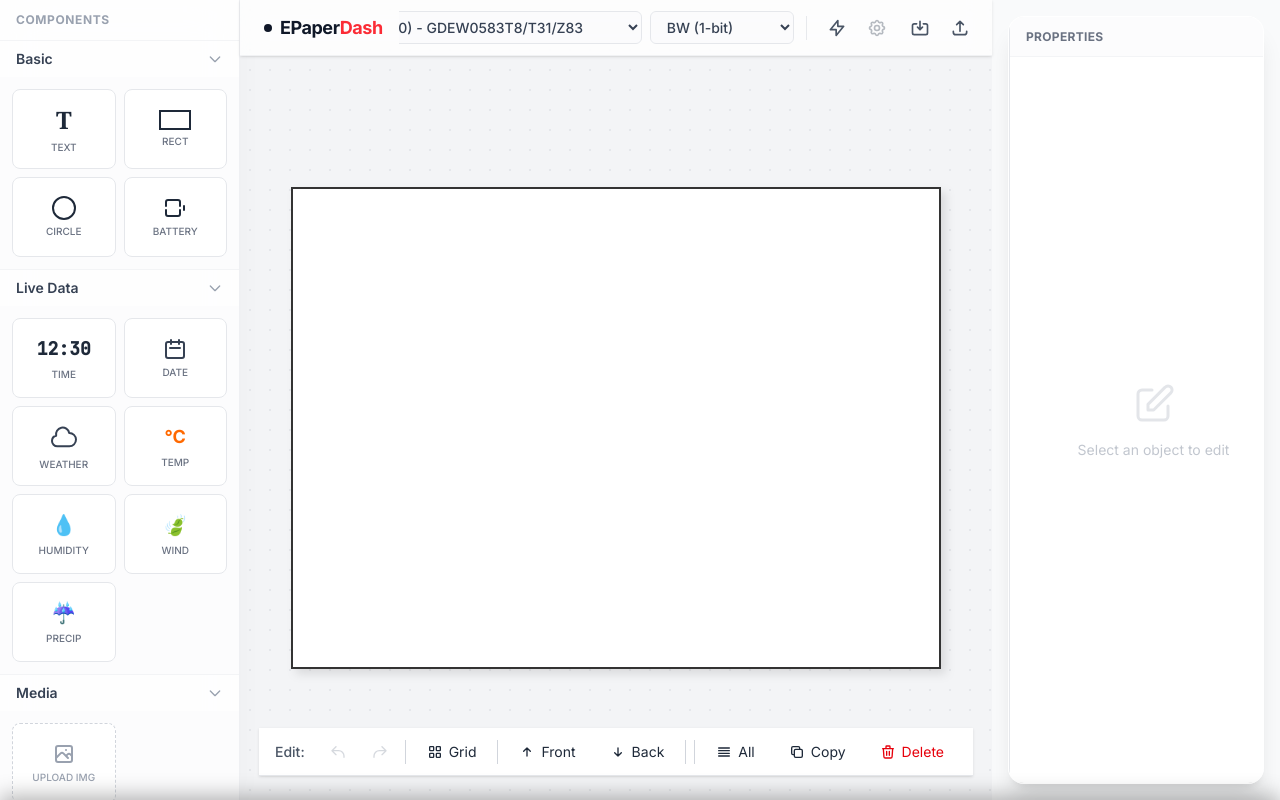
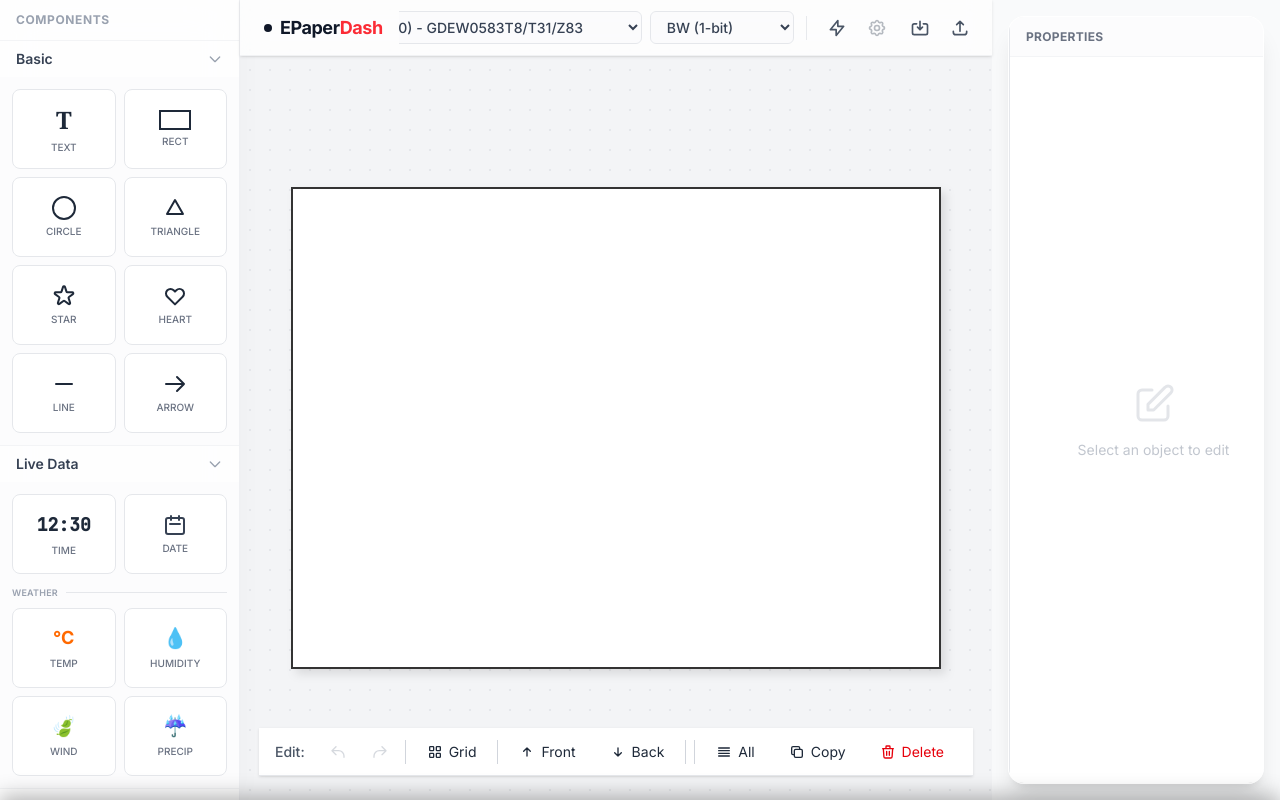
Before and after one commit to liaochihung/EPaperDash, a Vue app in the folder web/: page / in a window 1280 px wide. Built offline with nearby package versions, Linux system fonts and the light colour scheme.

Commit message:
add new shape

```diff
--- a/web/src/App.vue
+++ b/web/src/App.vue
@@ -100,10 +100,13 @@ const handleUndo = () => canvasEditorRef.value?.undo();
 const handleRedo = () => canvasEditorRef.value?.redo();
 const handleAddTime = () => canvasEditorRef.value?.addTimeNode();
 const handleAddDate = () => canvasEditorRef.value?.addDateNode();
-const handleAddWeather = () => canvasEditorRef.value?.addWeatherNode();
 const handleAddRect = () => canvasEditorRef.value?.addRect();
 const handleAddCircle = () => canvasEditorRef.value?.addCircle();
-const handleAddBattery = () => canvasEditorRef.value?.addBatteryNode();
+const handleAddTriangle = () => canvasEditorRef.value?.addTriangle();
+const handleAddStar = () => canvasEditorRef.value?.addStar();
+const handleAddHeart = () => canvasEditorRef.value?.addHeart();
+const handleAddLine = () => canvasEditorRef.value?.addLine();
+const handleAddArrow = () => canvasEditorRef.value?.addArrow();
 const handleSelectAll = () => canvasEditorRef.value?.selectAll();
 
 // Weather sub-components
@@ -240,10 +243,13 @@ watch(selectedObject, (newVal) => {
       @add-image="handleAddImage"
       @add-time="handleAddTime"
       @add-date="handleAddDate"
-      @add-weather="handleAddWeather"
       @add-rect="handleAddRect"
       @add-circle="handleAddCircle"
-      @add-battery="handleAddBattery"
+      @add-triangle="handleAddTriangle"
+      @add-star="handleAddStar"
+      @add-heart="handleAddHeart"
+      @add-line="handleAddLine"
+      @add-arrow="handleAddArrow"
       @add-weather-temp="handleAddWeatherTemp"
       @add-weather-humidity="handleAddWeatherHumidity"
       @add-weather-wind="handleAddWeatherWind"
--- a/web/src/components/ToolSidebar.vue
+++ b/web/src/components/ToolSidebar.vue
@@ -2,8 +2,8 @@
 import { ref } from 'vue';
 
 const emit = defineEmits([
-    'add-text', 'add-image', 'add-time', 'add-date', 'add-weather',
-    'add-rect', 'add-circle', 'add-battery',
+    'add-text', 'add-image', 'add-time', 'add-date',
+    'add-rect', 'add-circle', 'add-triangle', 'add-star', 'add-heart', 'add-line', 'add-arrow',
     // Weather sub-components
     'add-weather-temp', 'add-weather-humidity', 'add-weather-wind', 'add-weather-precip', 'add-weather-icon'
 ]);
@@ -90,16 +90,66 @@ const handleDragStart = (e, type, payload = null) => {
                     <div
                         class="h-20 bg-white border border-gray-200 rounded-lg flex flex-col items-center justify-center hover:border-blue-400 hover:shadow-sm cursor-grab active:cursor-grabbing transition-all hover:-translate-y-0.5"
                         draggable="true"
-                        @dragstart="(e) => handleDragStart(e, 'battery')"
-                        @click="$emit('add-battery')"
+                        @dragstart="(e) => handleDragStart(e, 'triangle')"
+                        @click="$emit('add-triangle')"
                     >
-                        <!-- Simple Battery Icon -->
+                        <!-- Triangle Icon -->
                         <svg class="h-6 w-6 text-gray-800 mb-1" fill="none" viewBox="0 0 24 24" stroke="currentColor">
-                           <path stroke-linecap="round" stroke-linejoin="round" stroke-width="2" d="M12 18v-2a6 6 0 016-6v0a6 6 0 016 6v2a6 6 0 01-6 6v0a6 6 0 01-6-6zm-6-2v2a6 6 0 016 6v0a6 6 0 016-6v-2a6 6 0 01-6-6v0a6 6 0 01-6 6z" style="display:none" />
-                           <!-- Real Battery Path -->
-                           <path stroke-linecap="round" stroke-linejoin="round" stroke-width="2" d="M3 10V6a2 2 0 012-2h10a2 2 0 012 2v4M3 14v4a2 2 0 002 2h10a2 2 0 002-2v-4M21 10v4" />
+                            <path stroke-linecap="round" stroke-linejoin="round" stroke-width="2" d="M12 4l8 14H4L12 4z" />
                         </svg>
-                        <span class="text-[10px] text-gray-500 uppercase font-medium">Battery</span>
+                        <span class="text-[10px] text-gray-500 uppercase font-medium">Triangle</span>
+                    </div>
+
+                    <div
+                        class="h-20 bg-white border border-gray-200 rounded-lg flex flex-col items-center justify-center hover:border-yellow-400 hover:shadow-sm cursor-grab active:cursor-grabbing transition-all hover:-translate-y-0.5"
+                        draggable="true"
+                        @dragstart="(e) => handleDragStart(e, 'star')"
+                        @click="$emit('add-star')"
+                    >
+                        <!-- Star Icon -->
+                        <svg class="h-6 w-6 text-gray-800 mb-1" fill="none" viewBox="0 0 24 24" stroke="currentColor">
+                            <path stroke-linecap="round" stroke-linejoin="round" stroke-width="2" d="M11.049 2.927c.3-.921 1.603-.921 1.902 0l1.519 4.674a1 1 0 00.95.69h4.915c.969 0 1.371 1.24.588 1.81l-3.976 2.888a1 1 0 00-.363 1.118l1.518 4.674c.3.922-.755 1.688-1.538 1.118l-3.976-2.888a1 1 0 00-1.176 0l-3.976 2.888c-.783.57-1.838-.197-1.538-1.118l1.518-4.674a1 1 0 00-.363-1.118l-3.976-2.888c-.784-.57-.38-1.81.588-1.81h4.914a1 1 0 00.951-.69l1.519-4.674z" />
+                        </svg>
+                        <span class="text-[10px] text-gray-500 uppercase font-medium">Star</span>
+                    </div>
+
+                    <div
+                        class="h-20 bg-white border border-gray-200 rounded-lg flex flex-col items-center justify-center hover:border-red-400 hover:shadow-sm cursor-grab active:cursor-grabbing transition-all hover:-translate-y-0.5"
+                        draggable="true"
+                        @dragstart="(e) => handleDragStart(e, 'heart')"
+                        @click="$emit('add-heart')"
+                    >
+                        <!-- Heart Icon -->
+                        <svg class="h-6 w-6 text-gray-800 mb-1" fill="none" viewBox="0 0 24 24" stroke="currentColor">
+                            <path stroke-linecap="round" stroke-linejoin="round" stroke-width="2" d="M4.318 6.318a4.5 4.5 0 000 6.364L12 20.364l7.682-7.682a4.5 4.5 0 00-6.364-6.364L12 7.636l-1.318-1.318a4.5 4.5 0 00-6.364 0z" />
+                        </svg>
+                        <span class="text-[10px] text-gray-500 uppercase font-medium">Heart</span>
+                    </div>
+
+                    <div
+                        class="h-20 bg-white border border-gray-200 rounded-lg flex flex-col items-center justify-center hover:border-blue-400 hover:shadow-sm cursor-grab active:cursor-grabbing transition-all hover:-translate-y-0.5"
+                        draggable="true"
+                        @dragstart="(e) => handleDragStart(e, 'line')"
+                        @click="$emit('add-line')"
+                    >
+                        <!-- Line Icon -->
+                        <svg class="h-6 w-6 text-gray-800 mb-1" fill="none" viewBox="0 0 24 24" stroke="currentColor">
+                            <path stroke-linecap="round" stroke-linejoin="round" stroke-width="2" d="M4 12h16" />
+                        </svg>
+                        <span class="text-[10px] text-gray-500 uppercase font-medium">Line</span>
+                    </div>
+
+                    <div
+                        class="h-20 bg-white border border-gray-200 rounded-lg flex flex-col items-center justify-center hover:border-blue-400 hover:shadow-sm cursor-grab active:cursor-grabbing transition-all hover:-translate-y-0.5"
+                        draggable="true"
+                        @dragstart="(e) => handleDragStart(e, 'arrow')"
+                        @click="$emit('add-arrow')"
+                    >
+                        <!-- Arrow Icon -->
+                        <svg class="h-6 w-6 text-gray-800 mb-1" fill="none" viewBox="0 0 24 24" stroke="currentColor">
+                            <path stroke-linecap="round" stroke-linejoin="round" stroke-width="2" d="M14 5l7 7m0 0l-7 7m7-7H3" />
+                        </svg>
+                        <span class="text-[10px] text-gray-500 uppercase font-medium">Arrow</span>
                     </div>
                 </div>
             </div>
@@ -137,16 +187,10 @@ const handleDragStart = (e, type, payload = null) => {
                         <span class="text-[10px] text-gray-500 uppercase font-medium">Date</span>
                     </div>
 
-                    <div
-                        class="h-20 bg-white border border-gray-200 rounded-lg flex flex-col items-center justify-center hover:border-blue-400 hover:shadow-sm cursor-grab active:cursor-grabbing transition-all hover:-translate-y-0.5"
-                        draggable="true"
-                        @dragstart="(e) => handleDragStart(e, 'weather')"
-                        @click="$emit('add-weather')"
-                    >
-                         <svg xmlns="http://www.w3.org/2000/svg" class="h-8 w-8 text-gray-700 mb-1" fill="none" viewBox="0 0 24 24" stroke="currentColor">
-                            <path stroke-linecap="round" stroke-linejoin="round" stroke-width="1.5" d="M3 15a4 4 0 004 4h9a5 5 0 10-.1-9.999 5.002 5.002 0 10-9.78 2.096A4.001 4.001 0 003 15z" />
-                        </svg>
-                        <span class="text-[10px] text-gray-500 uppercase font-medium">Weather</span>
+                    <!-- Weather Sub-header -->
+                    <div class="col-span-2 flex items-center gap-2 mt-1">
+                        <span class="text-[9px] text-gray-400 uppercase font-semibold tracking-wide">Weather</span>
+                        <div class="flex-1 h-px bg-gray-200"></div>
                     </div>
 
                     <!-- Weather Sub-Components -->
--- a/web/src/composables/useKonvaCanvas.js
+++ b/web/src/composables/useKonvaCanvas.js
@@ -1056,6 +1056,115 @@ export function useKonvaCanvas(stageContainer, props, emit) {
         emit('change');
     };
 
+    const addTriangle = (pos = { x: 50, y: 50 }) => {
+        if (!paperGroup.value) return;
+        const size = 80;
+        const height = size * Math.sqrt(3) / 2;
+        const triangle = new Konva.Line({
+            x: pos.x,
+            y: pos.y,
+            points: [size / 2, 0, size, height, 0, height],
+            closed: true,
+            fill: 'transparent',
+            stroke: 'black',
+            strokeWidth: 2,
+            draggable: true,
+            id: `triangle-${Date.now()}`,
+            name: 'editable-shape'
+        });
+        setupCursorEvents(triangle);
+        paperGroup.value.add(triangle);
+        selectNode(triangle);
+        saveHistory();
+        emit('change');
+    };
+
+    const addStar = (pos = { x: 100, y: 100 }) => {
+        if (!paperGroup.value) return;
+        const star = new Konva.Star({
+            x: pos.x,
+            y: pos.y,
+            numPoints: 5,
+            innerRadius: 25,
+            outerRadius: 50,
+            fill: 'transparent',
+            stroke: 'black',
+            strokeWidth: 2,
+            draggable: true,
+            id: `star-${Date.now()}`,
+            name: 'editable-shape'
+        });
+        setupCursorEvents(star);
+        paperGroup.value.add(star);
+        selectNode(star);
+        saveHistory();
+        emit('change');
+    };
+
+    const addHeart = (pos = { x: 50, y: 50 }) => {
+        if (!paperGroup.value) return;
+        // Heart shape using bezier curves approximation via Path
+        const heart = new Konva.Path({
+            x: pos.x,
+            y: pos.y,
+            data: 'M 40 20 C 40 10 30 0 20 0 C 10 0 0 10 0 20 C 0 40 20 55 40 70 C 60 55 80 40 80 20 C 80 10 70 0 60 0 C 50 0 40 10 40 20 Z',
+            fill: 'transparent',
+            stroke: 'black',
+            strokeWidth: 2,
+            scaleX: 0.8,
+            scaleY: 0.8,
+            draggable: true,
+            id: `heart-${Date.now()}`,
+            name: 'editable-shape'
+        });
+        setupCursorEvents(heart);
+        paperGroup.value.add(heart);
+        selectNode(heart);
+        saveHistory();
+        emit('change');
+    };
+
+    const addLine = (pos = { x: 50, y: 50 }) => {
+        if (!paperGroup.value) return;
+        const line = new Konva.Line({
+            x: pos.x,
+            y: pos.y,
+            points: [0, 0, 100, 0],
+            stroke: 'black',
+            strokeWidth: 2,
+            draggable: true,
+            id: `line-${Date.now()}`,
+            name: 'editable-shape'
+        });
+        setupCursorEvents(line);
+        paperGroup.value.add(line);
+        selectNode(line);
+        saveHistory();
+        emit('change');
+    };
+
+    const addArrow = (pos = { x: 50, y: 50 }) => {
+        if (!paperGroup.value) return;
+        const arrow = new Konva.Arrow({
+            x: pos.x,
+            y: pos.y,
+            points: [0, 0, 100, 0],
+            pointerLength: 10,
+            pointerWidth: 10,
+            fill: 'black',
+            stroke: 'black',
+            strokeWidth: 2,
+            draggable: true,
+            id: `arrow-${Date.now()}`,
+            name: 'editable-shape'
+        });
+        setupCursorEvents(arrow);
+        paperGroup.value.add(arrow);
+        selectNode(arrow);
+        saveHistory();
+        emit('change');
+    };
+
     const addBatteryNode = (pos = { x: 50, y: 50 }) => {
         if (!paperGroup.value) return;
         const group = new Konva.Group({
@@ -1192,6 +1301,11 @@ export function useKonvaCanvas(stageContainer, props, emit) {
         getPartialDataURL,
         addRect,
         addCircle,
+        addTriangle,
+        addStar,
+        addHeart,
+        addLine,
+        addArrow,
         addBatteryNode,
         undo,
         redo,
```
Also changed, not shown: web/src/components/CanvasEditor.vue (+15 -0 lines).
